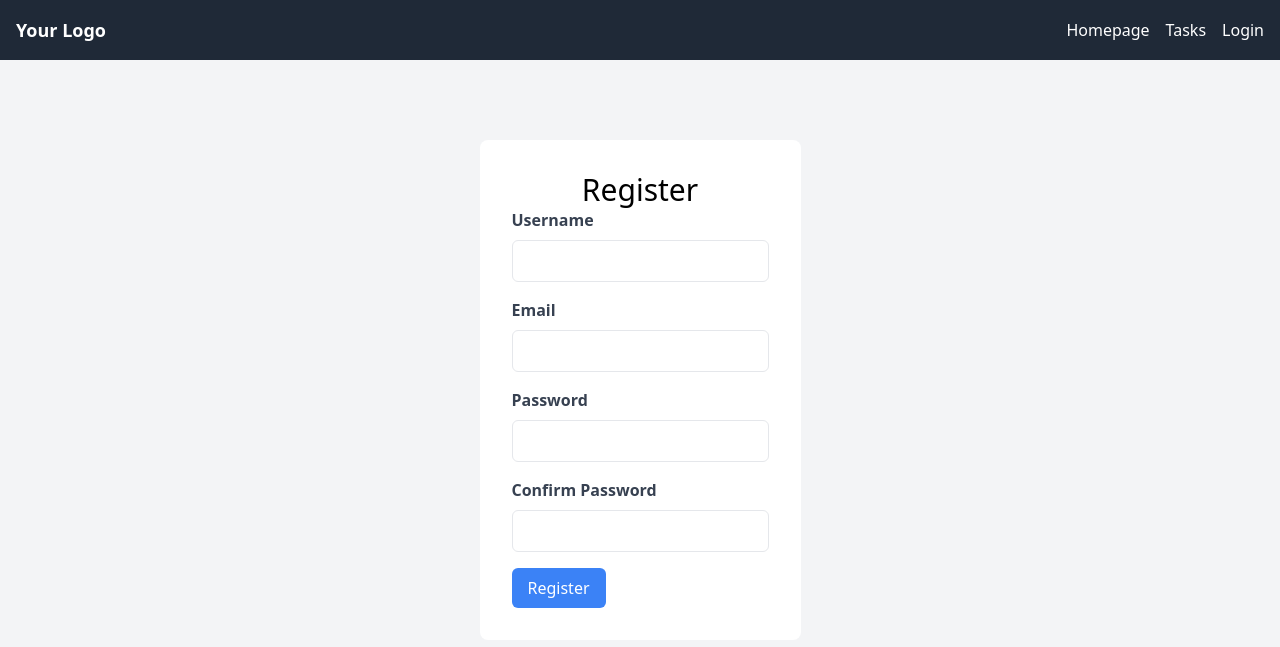
After one commit to lightspeedana/EduPals, a Flask app: page /register in a window 1280 px wide. The commit adds this page. Shown: the top 647 px of the page. Run offline with Flask 3, Linux system fonts and the light colour scheme.

Commit message:
added login and register pages

```diff
--- a/app.py
+++ b/app.py
@@ -6,5 +6,27 @@ app = Flask(__name__)
 def hello():
     return render_template('homepage.html')
 
+
+@app.route('/tasks')
+def tasks():
+    return render_template('tasks.html')
+
+@app.route('/login')
+def login():
+    return render_template('login.html')
+
+@app.route('/login_action', methods = ['POST'])
+def login_action():
+    return True
+
+
+@app.route('/register')
+def register():
+    return render_template('register.html')
+
+@app.route('/register_action', methods = ['POST'])
+def register_action():
+    return True
+
 if __name__ == '__main__':
     app.run(debug=True)
--- a/static/css/output.css
+++ b/static/css/output.css
@@ -605,12 +605,40 @@ video {
   margin-top: 1.25rem;
 }
 
+.mb-2 {
+  margin-bottom: 0.5rem;
+}
+
+.mb-4 {
+  margin-bottom: 1rem;
+}
+
+.mt-4 {
+  margin-top: 1rem;
+}
+
+.mt-7 {
+  margin-top: 1.75rem;
+}
+
+.mt-20 {
+  margin-top: 5rem;
+}
+
+.block {
+  display: block;
+}
+
 .flex {
   display: flex;
 }
 
 .h-screen {
   height: 100vh;
+}
+
+.w-full {
+  width: 100%;
 }
 
 .items-center {
@@ -635,6 +663,14 @@ video {
   border-radius: 0.5rem;
 }
 
+.rounded-md {
+  border-radius: 0.375rem;
+}
+
+.border {
+  border-width: 1px;
+}
+
 .bg-red-100 {
   --tw-bg-opacity: 1;
   background-color: rgb(254 226 226 / var(--tw-bg-opacity));
@@ -655,6 +691,11 @@ video {
   background-color: rgb(31 41 55 / var(--tw-bg-opacity));
 }
 
+.bg-blue-500 {
+  --tw-bg-opacity: 1;
+  background-color: rgb(59 130 246 / var(--tw-bg-opacity));
+}
+
 .p-8 {
   padding: 2rem;
 }
@@ -666,6 +707,21 @@ video {
 .py-4 {
   padding-top: 1rem;
   padding-bottom: 1rem;
+}
+
+.px-3 {
+  padding-left: 0.75rem;
+  padding-right: 0.75rem;
+}
+
+.px-4 {
+  padding-left: 1rem;
+  padding-right: 1rem;
+}
+
+.py-2 {
+  padding-top: 0.5rem;
+  padding-bottom: 0.5rem;
 }
 
 .pt-3 {
@@ -690,9 +746,28 @@ video {
   font-weight: 600;
 }
 
+.font-bold {
+  font-weight: 700;
+}
+
 .text-white {
   --tw-text-opacity: 1;
   color: rgb(255 255 255 / var(--tw-text-opacity));
+}
+
+.text-gray-700 {
+  --tw-text-opacity: 1;
+  color: rgb(55 65 81 / var(--tw-text-opacity));
+}
+
+.text-blue-500 {
+  --tw-text-opacity: 1;
+  color: rgb(59 130 246 / var(--tw-text-opacity));
+}
+
+.hover\:bg-blue-600:hover {
+  --tw-bg-opacity: 1;
+  background-color: rgb(37 99 235 / var(--tw-bg-opacity));
 }
 
 .hover\:text-gray-300:hover {
--- /dev/null
+++ b/templates/register.html
@@ -0,0 +1,40 @@
+<!DOCTYPE html>
+<html lang="en">
+<head>
+    <meta charset="UTF-8">
+    <meta name="viewport" content="width=device-width, initial-scale=1.0">
+    <link href="{{ url_for('static', filename='css/output.css') }}" rel="stylesheet">
+    <title>Register</title>
+</head>
+<body class="bg-gray-100">
+    {% include 'navbar.html' %}
+
+    <!-- Content -->
+    <div class="flex justify-center items-center mt-20">
+        <div class="bg-white rounded-lg p-8">
+            <h1 class="text-3xl text-center">Register</h1>
+            <form action="{{ url_for('register_action') }}" method="post">
+                <div class="mb-4">
+                    <label for="username" class="block text-gray-700 font-bold mb-2">Username</label>
+                    <input type="text" id="username" name="username" class="block w-full px-3 py-2 border rounded-md">
+                </div>
+                <div class="mb-4">
+                    <label for="email" class="block text-gray-700 font-bold mb-2">Email</label>
+                    <input type="email" id="email" name="email" class="block w-full px-3 py-2 border rounded-md">
+                </div>
+                <div class="mb-4">
+                    <label for="password" class="block text-gray-700 font-bold mb-2">Password</label>
+                    <input type="password" id="password" name="password" class="block w-full px-3 py-2 border rounded-md">
+                </div>
+                <div class="mb-4">
+                    <label for="confirm_password" class="block text-gray-700 font-bold mb-2">Confirm Password</label>
+                    <input type="password" id="confirm_password" name="confirm_password" class="block w-full px-3 py-2 border rounded-md">
+                </div>
+                <div>
+                    <button type="submit" class="bg-blue-500 text-white px-4 py-2 rounded-md hover:bg-blue-600">Register</button>
+                </div>
+            </form>
+        </div>
+    </div>
+</body>
+</html>
```
Also changed, not shown: templates/login.html (added, +35 -0 lines), templates/tasks.html (added, +19 -0 lines).
